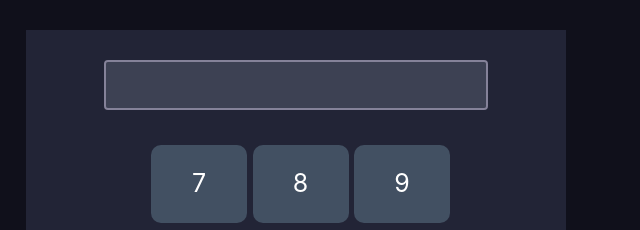
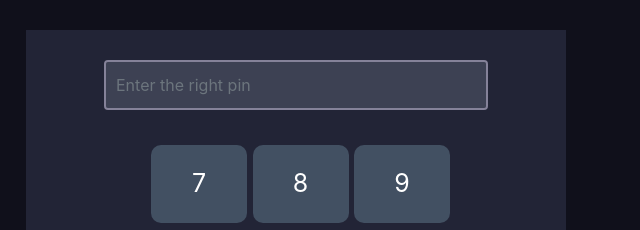
Before and after one commit to obaedulislam/pin-matcher, a plain HTML site: page index.html in a window 1280 px wide. Shown: the top 230 px of the page, 629-1269 px from the left. Drawn offline with nearby package versions, Linux system fonts and the light colour scheme.

Commit message:
Place holder adder & complete project

```diff
--- a/index.html
+++ b/index.html
@@ -18,7 +18,7 @@
             </div>
             <div class="col-md-6">
                 <div class="input-section half-width">
-                    <input id="calc-input" class="form-control" type="text">
+                    <input id="calc-input" class="form-control" type="text" placeholder="Enter the right pin">
                     <div class="numbers">
                         <div id ="key-pad" class="calc-body">
                             <div class="calc-button-row">
```
